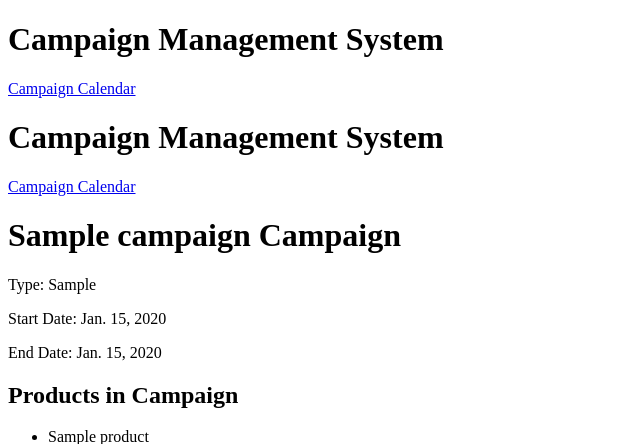
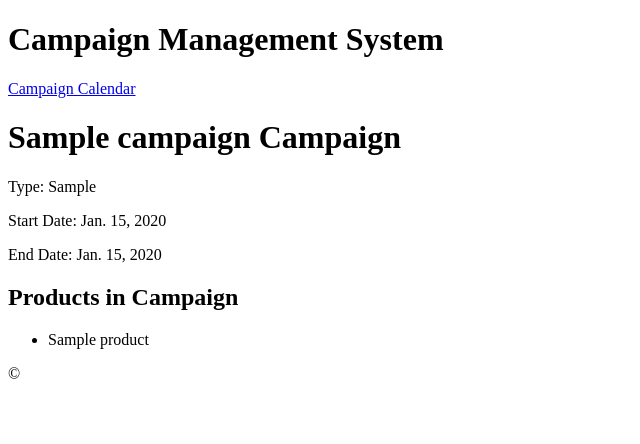
Before and after one commit to isurucis/la_LiveVMS, a Django app: page /campaigns/1/ in a window 1280 px wide. Shown: the top 444 px of the page, without its empty margins (0-640 px from the left). Run offline with Django 4.2, Linux system fonts and the light colour scheme; tables that the repository leaves empty hold one stand-in row (values such as "Sample post").

Commit message:
update header in base teplete

```diff
--- a/LiveVMS/campaigns/templates/calendar.html
+++ b/LiveVMS/campaigns/templates/calendar.html
@@ -2,7 +2,6 @@
 {% load static %}
 
 {% block head %}
-<h1>Campaign Management System</h1>
         <nav>
             <a href="{% url 'campaign_calendar' %}">Campaign Calendar</a>
         </nav>
--- a/LiveVMS/campaigns/templates/detail.html
+++ b/LiveVMS/campaigns/templates/detail.html
@@ -1,7 +1,6 @@
 {% extends "base.html" %}
 
 {% block head %}
-<h1>Campaign Management System</h1>
         <nav>
             <a href="{% url 'campaign_calendar' %}">Campaign Calendar</a>
         </nav>
--- a/LiveVMS/orders/templates/detail.html
+++ b/LiveVMS/orders/templates/detail.html
@@ -1,7 +1,6 @@
 {% extends "base.html" %}
 
 {% block head %}
-<h1>Campaign Management System</h1>
         <nav>
             <a href="{% url 'shipment_calendar' %}">Shipment Calendar</a>
         </nav>
--- a/LiveVMS/orders/templates/shipment.html
+++ b/LiveVMS/orders/templates/shipment.html
@@ -2,9 +2,9 @@
 {% load static %}
 
 {% block head %}
-<h1>Campaign Management System</h1>
+
         <nav>
-            <a href="{% url 'campaign_calendar' %}">Campaign Calendar</a>
+            <a href="{% url 'shipment_calendar' %}">Shipment Calendar</a>
         </nav>
 {% endblock %}
 
--- a/LiveVMS/templates/base.html
+++ b/LiveVMS/templates/base.html
@@ -9,11 +9,8 @@
 </head>
 <body>
     <header>
+        <h1>Campaign Management System</h1>
         {% block head %}{% endblock %}
-        <h1>Campaign Management System</h1>
-        <nav>
-            <a href="{% url 'campaign_calendar' %}">Campaign Calendar</a>
-        </nav>
     </header>
     <main>
         {% block content %}{% endblock %}
```
